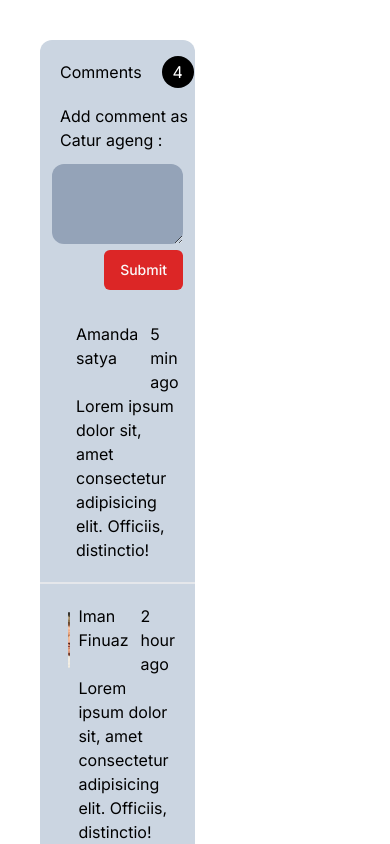
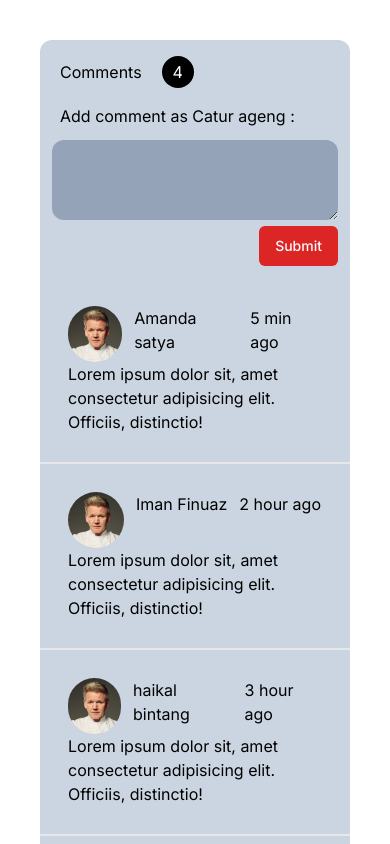
Before and after one commit to haikalbintang/HealtHub, a Next.js app in the folder Frontend/final-project-revou/: page /TestPage in a window 390 px wide. Shown: the top 844 px of the page. Built offline with nearby package versions, Linux system fonts and the light colour scheme.

Commit message:
responsive

```diff
--- a/Frontend/final-project-revou/src/app/TestPage/page.tsx
+++ b/Frontend/final-project-revou/src/app/TestPage/page.tsx
@@ -45,7 +45,7 @@ const CommentSections = () => {
     <div>
       <div>
         <div className="p-10">
-          <div className="w-1/2 bg-slate-300 rounded-xl">
+          <div className=" bg-slate-300 rounded-xl">
             <div>
               <div className="flex- flex-col">
                 <div className="flex">
@@ -72,7 +72,7 @@ const CommentSections = () => {
               </div>
               {CommentsCard[0].comments.map((card: any) => (
                 <div className="flex p-5 border-b-2">
-                  <div className="p-2">
+                  <div className="hidden lg:flex gap-2">
                     <img
                       src={card.userImage}
                       alt=""
@@ -80,8 +80,15 @@ const CommentSections = () => {
                     />
                   </div>
                   <div className="flex flex-col justify-center items-center">
-                    <div className="flex flex-col">
+                    <div className="flex flex-col p-2">
                       <div className="flex gap-3">
+                        <div className="lg:hidden">
+                          <img
+                            src={card.userImage}
+                            alt=""
+                            className=" h-14 w-14 rounded-full object-cover"
+                          />
+                        </div>
                         <h1>{card.username}</h1>
                         <h1>{card.time}</h1>
                       </div>
```
